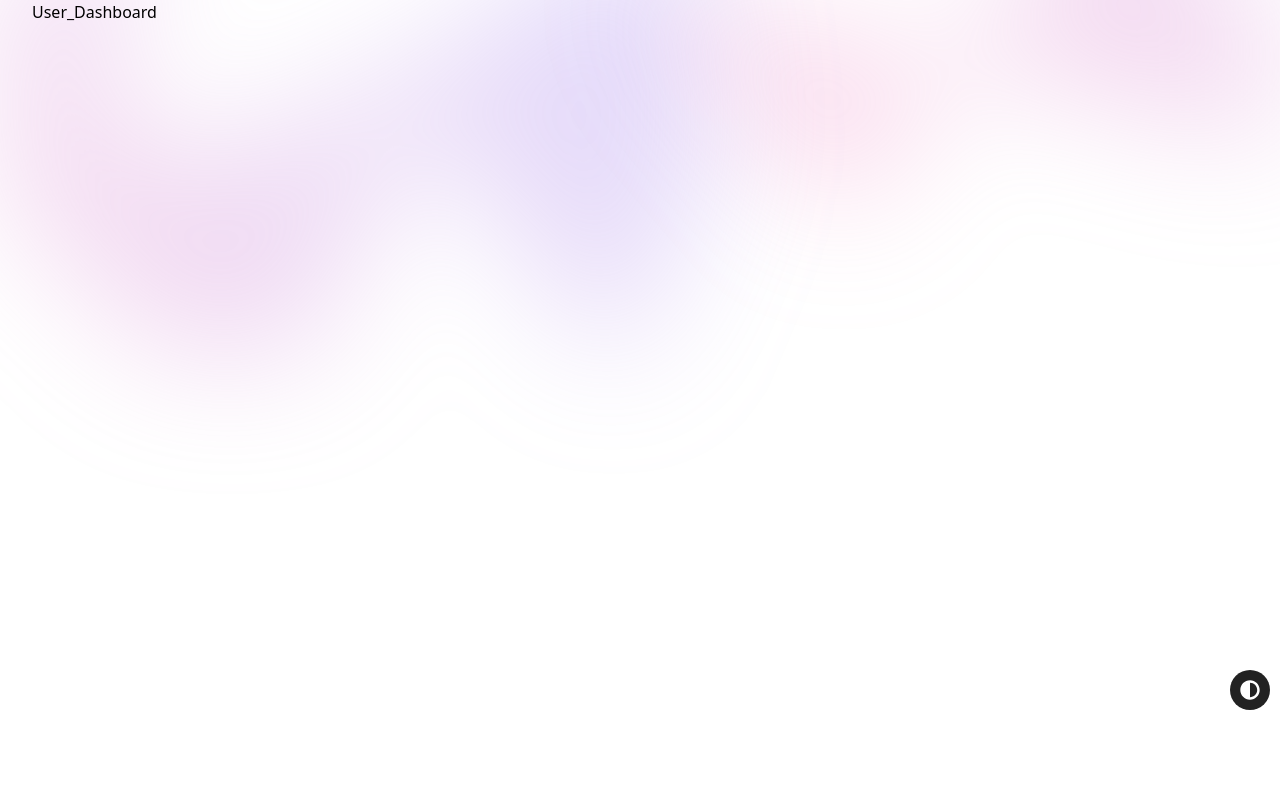
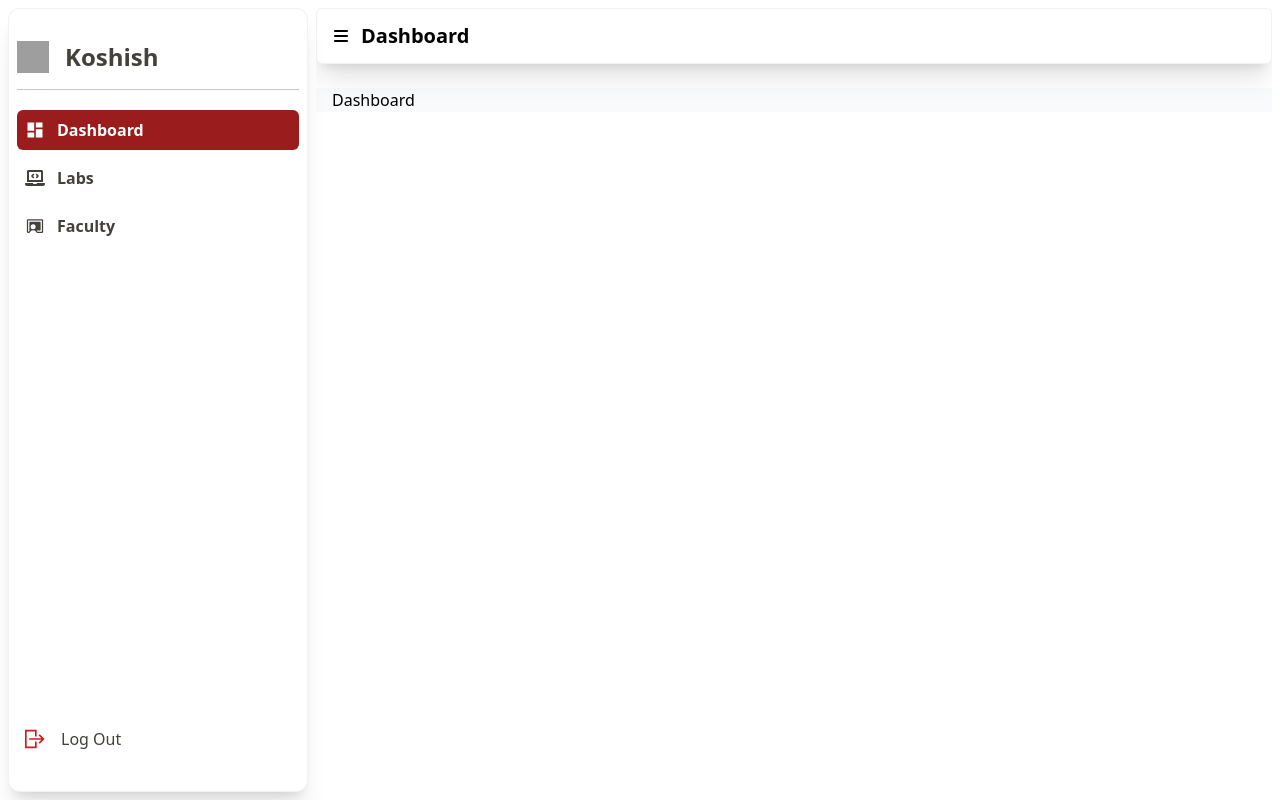
Before and after one commit to tirtheshjaintj/koshish-frontend, a React (Vite) app: page /user/dashboard in a window 1280 px wide. Built offline with nearby package versions, Linux system fonts and the light colour scheme; no server answers; grey boxes are pictures that could not be loaded; what axios-retry would draw is missing.

Commit message:
dashboard

```diff
--- a/index.html
+++ b/index.html
@@ -7,7 +7,7 @@
         <title>PCTE Placement Practice</title>
         <link rel="manifest" href="manifest.json" />
     </head>
-    <body class="bg-white text-black dark:bg-gray-900 dark:text-white">
+    <body class="">
         <div id="root"></div>
         <script type="module" src="/src/main.tsx"></script>
     </body>
--- a/src/App.tsx
+++ b/src/App.tsx
@@ -1,6 +1,5 @@
 import { Outlet } from 'react-router-dom'
 import Background from './components/Background'
-import ModeBall from './components/modeBall'
 import { Toaster } from 'react-hot-toast';
 import { useDispatch, useSelector } from 'react-redux';
 import Cookie from "universal-cookie";
@@ -46,11 +45,9 @@ function App() {
   }, []);
   return (
     <>
-      <Background>
-        <Toaster position="bottom-right" />
-        <Outlet />
-        <ModeBall />
-      </Background>
+      <Toaster position="bottom-right" />
+      <Outlet />
+
     </>
   )
 }
--- a/src/components/Navbar.tsx
+++ b/src/components/Navbar.tsx
@@ -55,10 +55,11 @@ export default function Nav() {
 
     return (
         <>
-            <Navbar className="bg-white/50 fixed w-[100vw] lg:w-[90vw] z-10 dark:bg-gray-900/50 backdrop-blur-3xl">
-                <Link to="/" className="flex flex-grow" onClick={isInstallable ? install : undefined}>
+            <Navbar className=" sticky top-0 w-[100vw]   z-10  backdrop-blur-3xl">
+                <Link to="/" className="flex flex-grow"
+                onClick={isInstallable ? install : undefined}>
                     <img src="/pcte.jpeg" className="h-12 mr-3" alt="PCTE Placement Preparation" />
-                    <h1 className="self-center text-2xl font-semibold cursor-pointer whitespace-nowrap dark:text-white">
+                    <h1 className="self-center text-2xl font-semibold cursor-pointer whitespace-nowrap ">
                         PCTE&nbsp;
                     </h1>
                 </Link>
--- a/src/main.tsx
+++ b/src/main.tsx
@@ -7,7 +7,7 @@ import Home from './pages/Home.tsx';
 import { Provider } from 'react-redux';
 import store from './store/store';
 import Login from "./pages/Login.tsx";
-import User_Dashboard from "./pages/user/User_Dashboard";
+import User_Dashboard from "./pages/user/dashboard/User_Dashboard.tsx";
 import Forgot_Password from './pages/Forgot_Password.tsx';
 
 const router = createBrowserRouter(
--- /dev/null
+++ b/src/pages/user/SideBar/Sidebar.tsx
@@ -0,0 +1,110 @@
+import React, { useState } from 'react'
+import { MdDashboard } from 'react-icons/md'
+import { MdSendTimeExtension } from "react-icons/md";
+import { GrLogout, GrResources } from "react-icons/gr";
+import { MdFeedback } from "react-icons/md";
+import { FaBars, FaLaptopCode } from "react-icons/fa";
+import { MdTimer } from "react-icons/md";
+import { PiChalkboardTeacherFill, PiStudent } from "react-icons/pi";
+import { MdOutlineInventory } from "react-icons/md";
+import { useNavigate } from 'react-router-dom';
+// import DeleteConfirmation from '../../common/DeleteConfirmation';
+// import ModalWrapper from '../../common/ModalWrapper';
+
+const listData = [
+    {
+        name: "Dashboard",
+        icon: <MdDashboard size={20} />,
+    },
+
+    {
+        name: "Labs",
+        icon: <FaLaptopCode size={20} />,
+    },
+    {
+        name: "Faculty",
+        icon: <PiChalkboardTeacherFill size={20} />,
+    }
+];
+
+export default function Sidebar({ setTab, tab, setOpen }) {
+    // const [open] = useRecoilState(openSideBar);
+
+    const [open, setOpenSideBar] = useState(true);
+    // const [currUser, setCurrUser] = useRecoilState(userData);
+    const [openModal, setOpenModal] = useState(false);
+
+    // const navigate = useNavigate();
+
+    // const logoutHandler = () => {
+        // if (logoutUser()) {
+        //     setCurrUser(null);
+        //     setOpenModal(false);
+        //     // console.log("first")
+        // }
+        // navigate("/login");
+    // }
+
+
+
+
+    return (
+        <div className='relative min-h-full text-stone-700 '>
+            <div className='text-2xl font-bold border-b border-zinc-700 border-opacity-30 py-4 flex relative gap-4 items-center'>
+                <FaBars
+                    size={20}
+                    onClick={() => setOpen((prev: boolean) => !prev)}
+                    className=' sticky md:hidden bottom-2 hover:text-slate-500 cursor-pointer'
+                />
+                <img
+                    src={"https://encrypted-tbn0.gstatic.com/images?q=tbn:ANd9GcS0chhs7PCMWtuhOLg8yYBynOz2qsPmX_ydmCJwci-rkpfXh47lW_2YRRgT7skeD8INGrA&usqp=CAU"}
+                    alt="pcte"
+                    className='w-8 h-8 rounded- object-cover'
+                />
+                {open && "Koshish"}
+            </div>
+
+            <div className='flex flex-col mt-5 gap-2'>
+                {listData.map((item, index) => (
+                    <div
+                        key={index}
+                        onClick={() => setTab(item.name)}
+                        className={`
+                            ${item.name === tab && "bg-red-800 text-white"}
+                            rounded-md
+                            p-2
+                            transition-all
+                            cursor-pointer
+                            hover:bg-gradient-to-r hover:bg-red-900
+                            hover:text-white
+                            font-semibold flex items-center gap-3
+                            ${!open ? 'w-fit' : 'w-full'}
+                        `}
+                    >
+                        {item.icon}
+                        {open && item.name}
+                    </div>
+                ))}
+            </div>
+
+            <div
+                title='logout'
+                onClick={() => setOpenModal(true)}
+                className={`lg:absolute lg:bottom-3 ${!open ? 'w-fit' : 'w-[80%]'}
+                    font-medium flex items-center gap-4
+                    cursor-pointer
+                    py-3 px-2 rounded-md
+                    hover:text-white
+                    hover:bg-gradient-to-r hover:from-stone-900 hover:to-zinc-700
+                `}
+            >
+                <GrLogout size={20} className='text-red-700' />
+                {open && "Log Out"}
+            </div>
+
+            {/* <ModalWrapper open={openModal} setOpen={setOpenModal}>
+                <DeleteConfirmation handler={logoutHandler} setOpenModal={setOpenModal} />
+            </ModalWrapper> */}
+        </div>
+    );
+}
--- a/src/pages/user/User_Dashboard.tsx
+++ /dev/null
@@ -1,9 +0,0 @@
-function User_Dashboard() {
-  return (
-    <div>
-      User_Dashboard
-    </div>
-  )
-}
-
-export default User_Dashboard;
--- /dev/null
+++ b/src/pages/user/dashboard/User_Dashboard.tsx
@@ -0,0 +1,69 @@
+import React, { useState } from 'react'
+import { FaBars } from 'react-icons/fa6'
+import Sidebar from "../SideBar/Sidebar.tsx"
+
+// Student Dashboard
+export default function Dashboard() {
+  const [open, setOpen] = useState(true)
+  const [sideTab, setSideTab] = useState('Dashboard')
+
+
+  return (
+    <div className='flex  w-full  min-h-screen max-h-screen '
+      style={{ scrollbarWidth: "none" }}>
+      <div
+        className={`max-md:z-50 absolute min-h-full ${open ? "translate-x-0 flex-1  min-w-[270px] z-50" : "max-md:-translate-x-[130%] transition-all  w-[60px] "
+          } bg-white md:sticky top-0  border border-zinc-300  border-opacity-30
+           max-w-[300px] rounded-xl m-2 shadow-xl
+          py-4 px-2 transition-transform duration-300 ease-in-out`}
+      >
+
+        <Sidebar setOpen={setOpen} tab={sideTab} setTab={setSideTab} />
+
+      </div>
+
+      {/* Dashboard Content */}
+      <div className='flex-1 my-2 relative mr-2 overflow-y-auto ' style={{ scrollbarWidth: "none" }}>
+
+        {/* Topbar */}
+        <div className='flex sticky top-0 z-40   h-14 items-center
+        shadow-xl  bg-white
+        rounded-md
+        px-4
+          border border-zinc-300
+           border-opacity-30
+         justify-between'>
+
+
+          <div className='flex items-center gap-3'>
+            <FaBars
+              onClick={() => setOpen((prev) => !prev)}
+              className=' hover:text-slate-500 cursor-pointer' />
+            <h1 className='text-xl  font-bold'>{sideTab}</h1>
+          </div>
+
+
+        </div>
+
+
+        {/* Main Area */}
+        <div className='w-full   bg-slate-50 mt-6 px-4' >
+
+          {/* Content */}
+
+          Dashboard
+
+
+
+
+        </div>
+
+        <div>
+
+        </div>
+
+      </div>
+
+    </div>
+  )
+}
```
